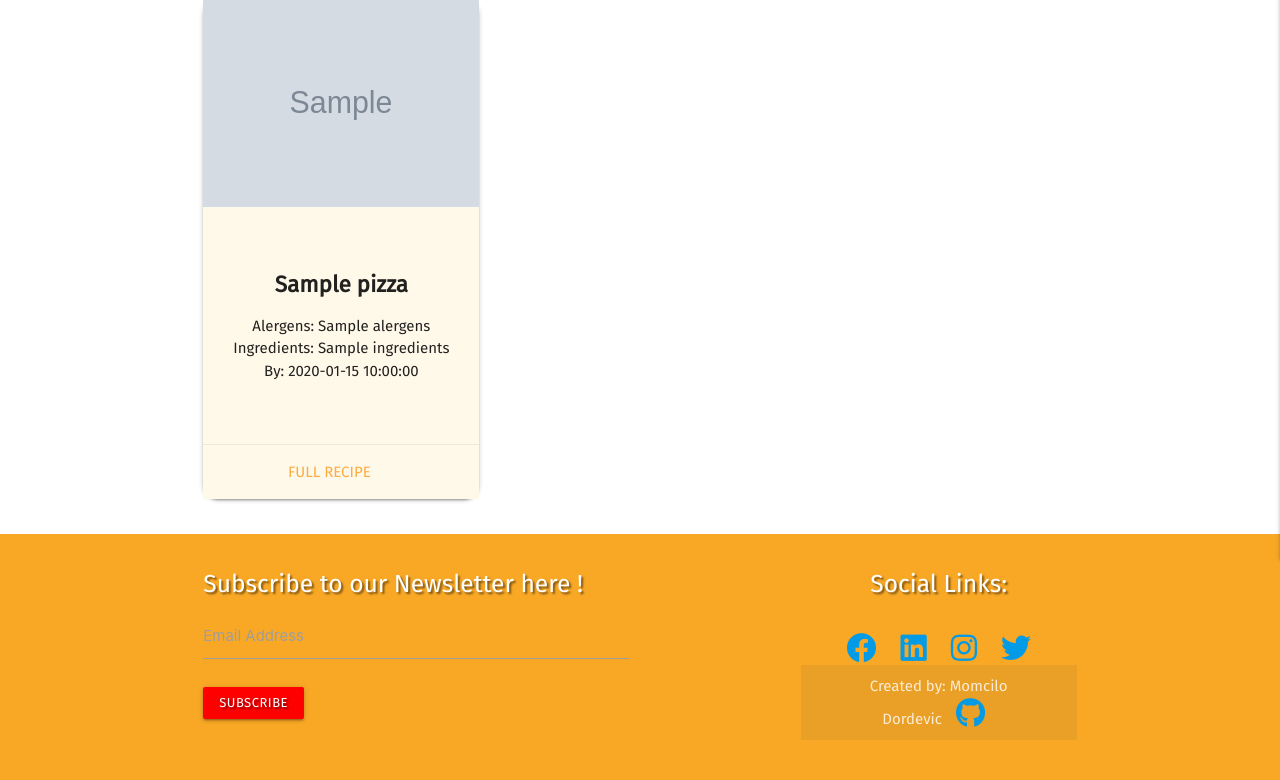
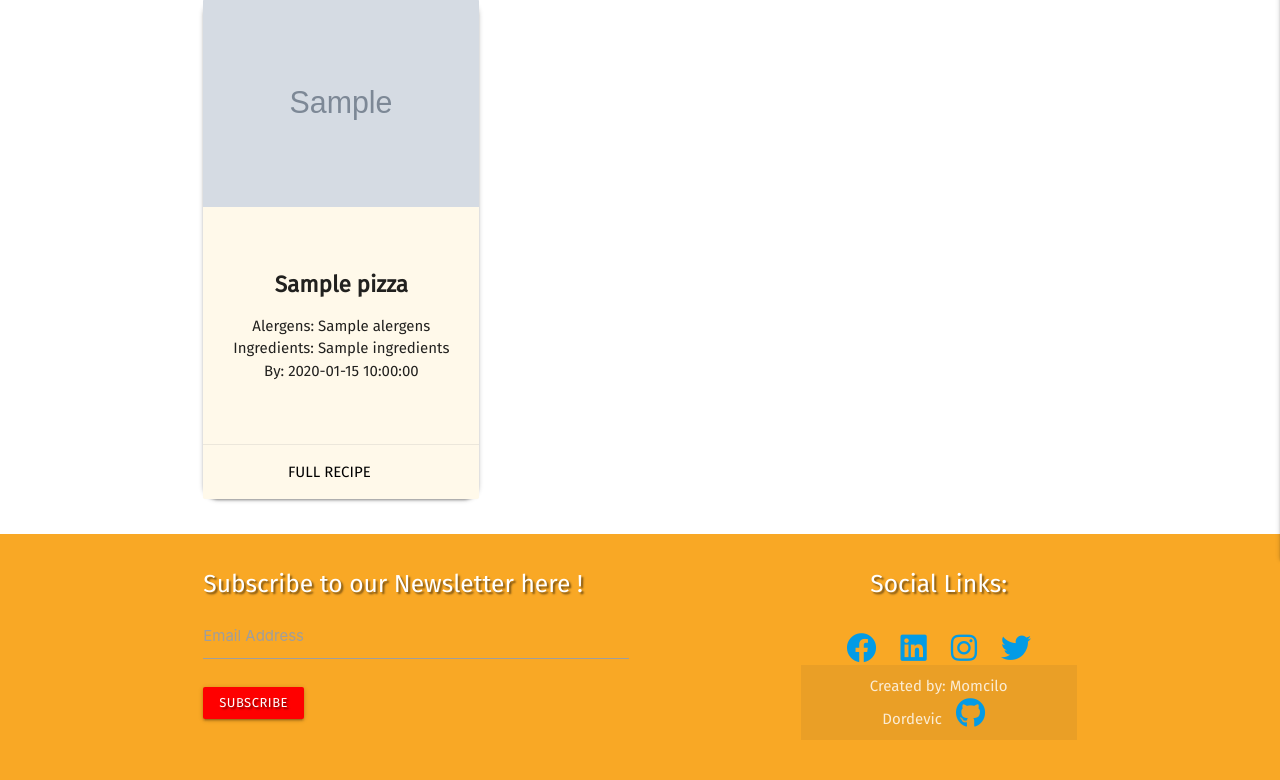
Before and after one commit to Code-Institute-Submissions/MomciloDordevic-MS3, a Flask app: page /profile/admin in a window 1280 px wide. Shown: the part 301-1081 px from the top of the page. Run offline with Flask 2, Linux system fonts and the light colour scheme; the visitor is signed in with stand-in values (Sample User, id 1); grey boxes marked "Sample" are stand-in pictures; a database or web service that is not in the repository returns one stand-in record (values such as "Sample title"); some libraries are stand-ins or nearby versions.

Commit message:
sorted readme.md, added more details to the test recipes on the website

```diff
--- a/templates/profile.html
+++ b/templates/profile.html
@@ -54,8 +54,8 @@
                     </div>
                 </div>
                 {% endif %}
-                <div class="card-action btn-box center-align">
-                    <a href="#">Full Recipe</a>
+                <div class="card-action btn-box center-align fira-sans">
+                    <a class="full-recipe-btn black-text" href="{{ url_for('full_recipe', pizza_id=pizza._id) }}">Full Recipe</a>
                 </div>
             </div>
         </div>
```
Also changed, not shown: README.md.
